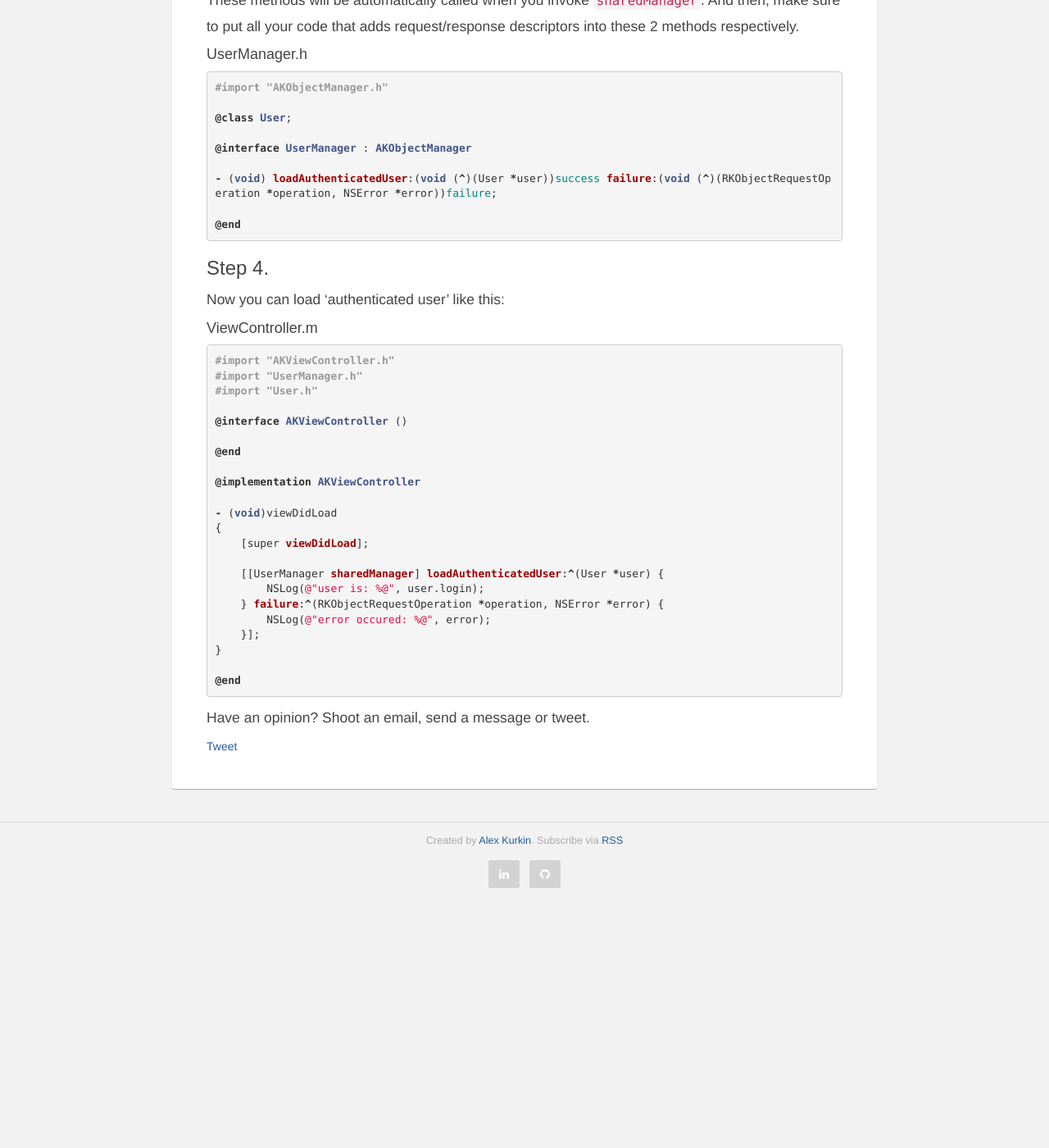
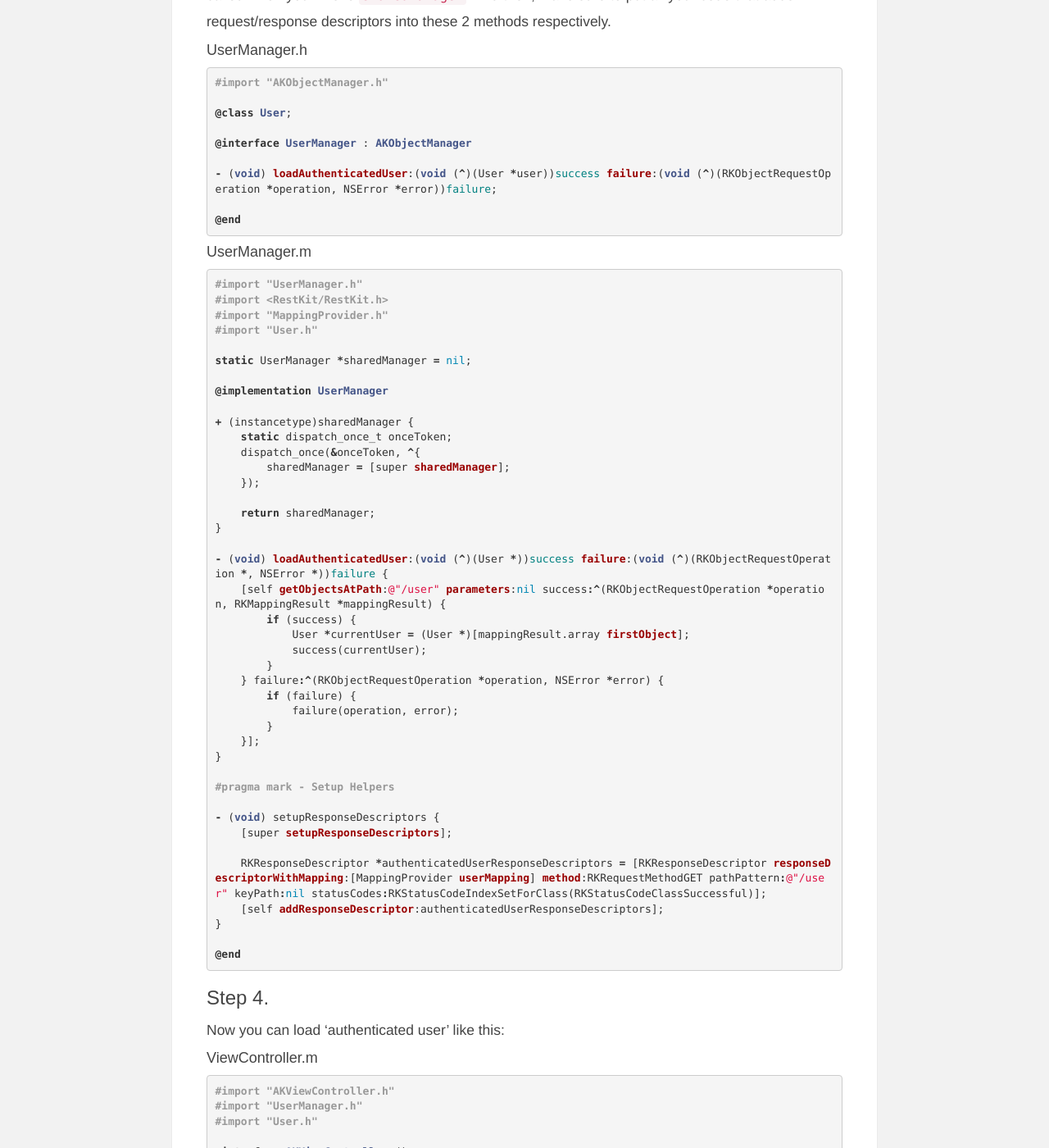
Before and after one commit to restkit-tutorials/restkit-tutorials.github.io, a Jekyll site: the page built from _posts/2013-12-21-code-organization-in-restkit-based-app.markdown, in a window 1280 px wide and 1400 px high, scrolled down 3511 px. Shown: the whole window at 82% size. Built offline with Jekyll 4.4.1, drawn with Linux system fonts in a browser that asks for light colours; Markdown is read by kramdown in place of the engine named in the settings; comment, search, counter and statistics services are not loaded; before the commit the page ends 4612 px from its top, so only the background shows below that; some of the changed text lies outside the part shown.

Commit message:
update content

```diff
--- a/_posts/2013-12-21-code-organization-in-restkit-based-app.markdown
+++ b/_posts/2013-12-21-code-organization-in-restkit-based-app.markdown
@@ -129,7 +126,7 @@ static AKObjectManager *sharedManager = nil;
 {% endhighlight %}
 
 ### Step 3.
-Every time you have a new resource that you need to load to an application you should create new class inherited from `AKObjectManager`, e.g. `UserManager`. Define methods `setupRequestDescriptor` and `setupResponseDescriptor` (they can be private methods). These methods will be automatically called when you invoke `sharedManager`. And then, make sure to put all your code that adds request/response descriptors into these 2 methods respectively.
+Every time you have a new resource that you need to load to an application you should create new class inherited from `AKObjectManager`, e.g. `UserManager`. Define method `sharedManager` using Apple's approach to singleton patter. Also define methods `setupRequestDescriptor` and `setupResponseDescriptor` (they can be private methods). These methods will be automatically called when you invoke `sharedManager`. And then, make sure to put all your code that adds request/response descriptors into these 2 methods respectively.
 
 #### UserManager.h
 {% highlight objective-c %}
@@ -140,6 +137,51 @@ Every time you have a new resource that you need to load to an application you s
 @interface UserManager : AKObjectManager
 
 - (void) loadAuthenticatedUser:(void (^)(User *user))success failure:(void (^)(RKObjectRequestOperation *operation, NSError *error))failure;
+
+@end
+{% endhighlight %}
+
+#### UserManager.m
+{% highlight objective-c %}
+#import "UserManager.h"
+#import <RestKit/RestKit.h>
+#import "MappingProvider.h"
+#import "User.h"
+
+static UserManager *sharedManager = nil;
+
+@implementation UserManager
+
++ (instancetype)sharedManager {
+    static dispatch_once_t onceToken;
+    dispatch_once(&onceToken, ^{
+        sharedManager = [super sharedManager];
+    });
+
+    return sharedManager;
+}
+
+- (void) loadAuthenticatedUser:(void (^)(User *))success failure:(void (^)(RKObjectRequestOperation *, NSError *))failure {
+    [self getObjectsAtPath:@"/user" parameters:nil success:^(RKObjectRequestOperation *operation, RKMappingResult *mappingResult) {
+        if (success) {
+            User *currentUser = (User *)[mappingResult.array firstObject];
+            success(currentUser);
+        }
+    } failure:^(RKObjectRequestOperation *operation, NSError *error) {
+        if (failure) {
+            failure(operation, error);
+        }
+    }];
+}
+
+#pragma mark - Setup Helpers
+
+- (void) setupResponseDescriptors {
+    [super setupResponseDescriptors];
+
+    RKResponseDescriptor *authenticatedUserResponseDescriptors = [RKResponseDescriptor responseDescriptorWithMapping:[MappingProvider userMapping] method:RKRequestMethodGET pathPattern:@"/user" keyPath:nil statusCodes:RKStatusCodeIndexSetForClass(RKStatusCodeClassSuccessful)];
+    [self addResponseDescriptor:authenticatedUserResponseDescriptors];
+}
 
 @end
 {% endhighlight %}
@@ -172,4 +214,4 @@ Now you can load 'authenticated user' like this:
 @end
 {% endhighlight %}
 
-Have an opinion? Shoot an email, send a message or tweet.
+Have an opinion? Post a comment, send a message or tweet.
```
Also changed, not shown: other parts of _posts/2013-12-21-code-organization-in-restkit-based-app.markdown (+14 -17 lines).
